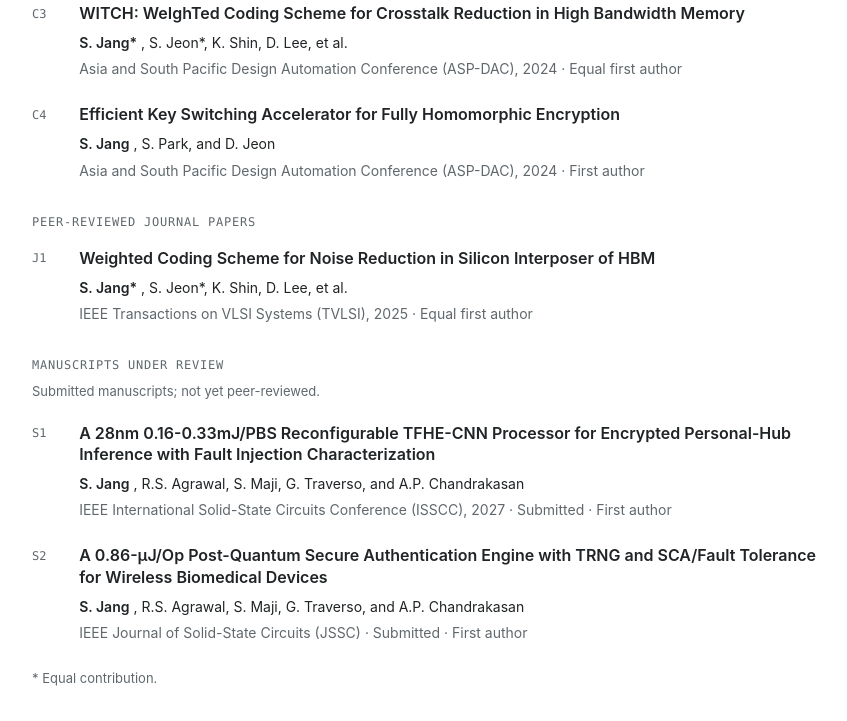
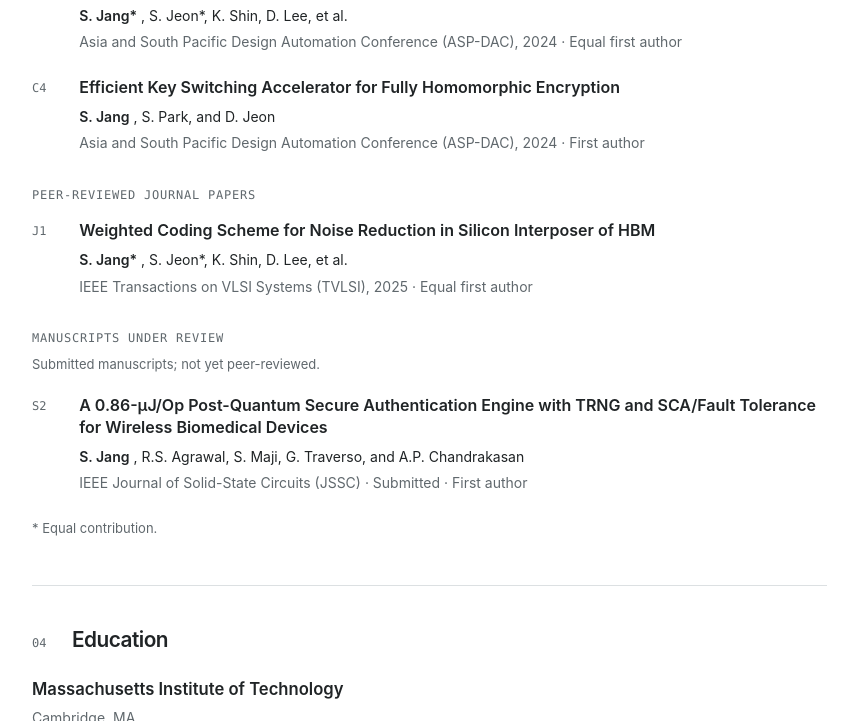
Before and after one commit to noahJang/noahJang.github.io, a plain HTML site: page index.html in a window 1280 px wide. Shown: the part 2865-3586 px from the top of the page, without its empty margins (373-1220 px from the left). Drawn offline with Linux system fonts and the light colour scheme.

Commit message:
Update manuscript details and publication date
Removed details about a manuscript and updated a date.

```diff
--- a/index.html
+++ b/index.html
@@ -718,7 +718,7 @@
               </li>
               <li>
                 Characterized the encrypted-inference datapath under fault injection. Taped out May
-                2026; submitted to ISSCC 2027 as first author.
+                2026.
                 <a href="#s1">[S1]</a>
               </li>
               <li>
@@ -921,23 +921,6 @@
           </article>
           <h3 class="subheading">Manuscripts under review</h3>
           <p class="review-note">Submitted manuscripts; not yet peer-reviewed.</p>
-          <article class="publication" id="s1">
-            <span class="pub-id">S1</span>
-            <div>
-              <h4>
-                A 28nm 0.16-0.33mJ/PBS Reconfigurable TFHE-CNN Processor for Encrypted Personal-Hub
-                Inference with Fault Injection Characterization
-              </h4>
-              <p class="authors">
-                <strong>S. Jang</strong>
-                , R.S. Agrawal, S. Maji, G. Traverso, and A.P. Chandrakasan
-              </p>
-              <p class="venue">
-                IEEE International Solid-State Circuits Conference (ISSCC), 2027 · Submitted · First
-                author
-              </p>
-            </div>
-          </article>
           <article class="publication" id="s2">
             <span class="pub-id">S2</span>
             <div>
```
